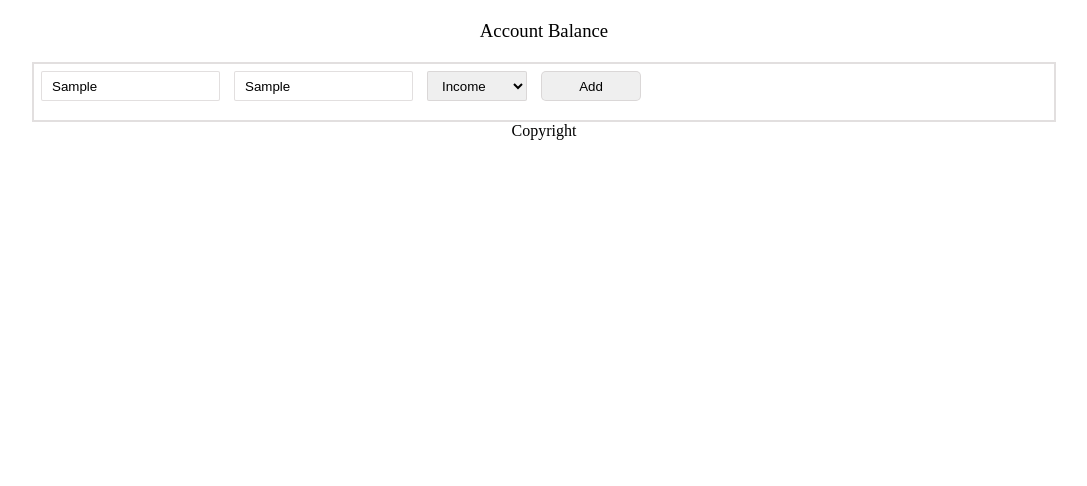
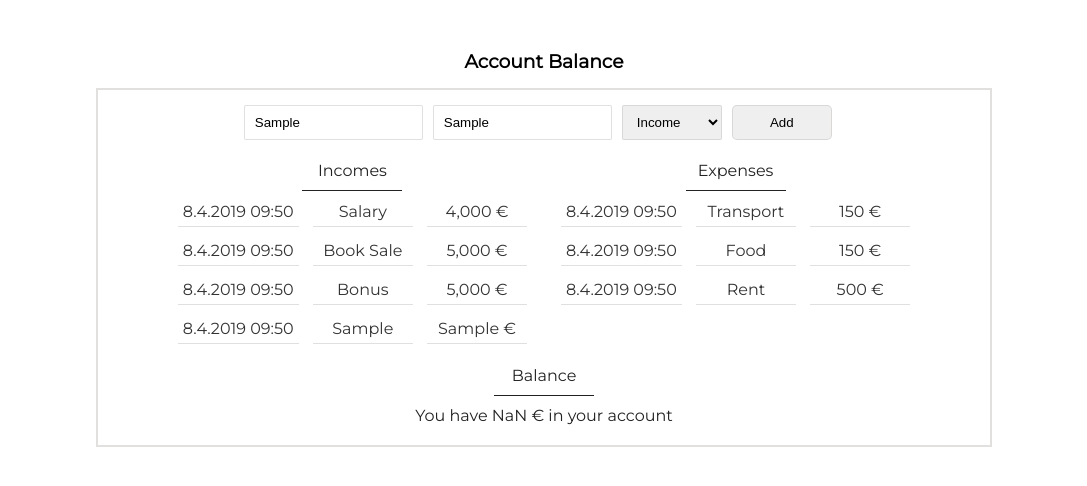
Before and after one commit to ghimirekunji/account-balance-js, a plain HTML site: page index.html in a window 1280 px wide. Both pictures are taken after typing "Sample", "Sample" into the empty fields and a click on the button "Add". Shown: the whole page, without its empty margins (96-1183 px from the left). Drawn offline with Linux system fonts and the light colour scheme.

Commit message:
JavaScript files added

```diff
--- a/css/style.css
+++ b/css/style.css
@@ -1,10 +1,11 @@
+/*=== GENERAL ===*/
+
 *,
 *::before,
 *::after {
   box-sizing: border-box;
   margin: 0;
   padding: 0;
-  font-weight: 500;
 }
 
 :root {
@@ -12,21 +13,75 @@
   --border-color: rgba(198, 191, 191, 0.5);
 }
 
-h3 {
-  text-align: center;
-  margin: 20px auto;
+body {
+  font-family: 'Montserrat', sans-serif;
 }
 
-.flex-container {
-  width: 80%;
+/*===HEADER===*/
+
+header {
+  margin-top: 50px;
+  margin-bottom: 15px;
+  text-align: center;
+  font-weight: 400;
+}
+
+/*=== INPUT FIELD SECTION ===*/
+
+.input-fields {
+  display: flex;
+  flex-wrap: wrap;
+  width: 70%;
+  margin: auto;
+}
+
+.input-fields > div {
+  padding: 5px;
+}
+
+input,
+select {
+  height: 35px;
+  text-indent: 10px;
+  border-radius: 2px;
+  outline: none;
+  border: 1px solid var(--border-color);
+}
+
+select {
+  width: 100px;
+}
+
+button {
+  width: 100px;
+  height: 35px;
+  border-radius: 5px;
+  outline: none;
+  border: 1px solid var(--border-color);
+}
+
+/* Feedback if fields are empty */
+
+small {
+  margin: auto;
+  color: rgba(241, 43, 43, 0.75);
+  text-align: center;
+}
+
+/*== Account balance wrapper ===*/
+
+.account-wrapper {
+  width: 70%;
   display: flex;
   flex-direction: column;
   justify-content: center;
   border: 2px solid var(--border-color);
   margin: auto;
   color: var(--color);
+  padding: 10px;
 }
 
+/* incomes and expenses */
 .transactions {
   display: flex;
   flex-wrap: wrap;
@@ -39,6 +94,16 @@ h3 {
   margin: 3px;
 }
 
+span {
+  display: inline-block;
+  min-width: 100px;
+  text-align: center;
+  border-bottom: 1px solid var(--border-color);
+  margin: auto 5px;
+  padding: 5px;
+}
+
+/* balance */
 .balance {
   width: 80%;
   margin: auto;
@@ -48,69 +113,17 @@ h3 {
 .title {
   font-weight: 500;
   padding: 5px;
-  border-bottom: 1px solid #666;
-}
-
-button {
-  width: 100px;
-  height: 30px;
-  border-radius: 5px;
-  outline: none;
-  border: 1px solid var(--border-color);
-}
-
-.input-fields {
-  display: flex;
-  flex-wrap: wrap;
-}
-
-.input-fields > div {
-  margin: 2px;
-  padding: 5px;
-}
-
-input,
-select {
-  height: 30px;
-  text-indent: 10px;
-  border-radius: 2px;
-  outline: none;
-  border: 1px solid var(--border-color);
-}
-
-select {
-  width: 100px;
-}
-
-span {
-  display: inline-block;
-  min-width: 100px;
+  border-bottom: 1px solid #222;
+  color: #444;
   text-align: center;
-  border-bottom: 1px solid var(--border-color);
-  margin: auto 5px;
-  padding: 5px;
-}
-
-h5 {
-  text-align: center;
-  margin: 10px;
-}
-
-h6 {
-  text-align: center;
-}
-
-small {
-  margin-left: 100px;
-  color: rgba(241, 43, 43, 0.75);
+  font-weight: 100;
+  color: #222;
+  padding: 10px;
 }
 
 p {
   text-align: center;
   font-weight: 100;
-  color: #555;
+  color: #222;
   padding: 10px;
 }
-footer {
-  text-align: center;
-}
--- a/index.html
+++ b/index.html
@@ -4,18 +4,19 @@
     <meta charset="UTF-8" />
     <meta name="viewport" content="width=device-width, initial-scale=1.0" />
     <meta http-equiv="X-UA-Compatible" content="ie=edge" />
+    <link
+      href="https://fonts.googleapis.com/css?family=Montserrat|Roboto"
+      rel="stylesheet"
+    />
     <link rel="stylesheet" href="./css/style.css" />
     <title>Account Balance</title>
   </head>
 
   <body>
     <header>
-      <div>
       <h3>Account Balance</h3>
-      </div>
     </header>
-    <main>
-      <div class="flex-container">
+    <div class="account-wrapper">
       <div class="input-fields">
         <div class="form-field">
           <input type="text" class="description" placeholder="Description" />
@@ -41,10 +42,8 @@
       </div>
       <div class="balance-wrapper balance"></div>
     </div>
-    </main>
-    <footer>
-      Copyright
-    </footer>
+    <script src="./js/display-date-time.js"></script>
+    <script src="./js/random-id.js"></script>
     <script src="./js/main.js"></script>
   </body>
 </html>
--- /dev/null
+++ b/js/display-date-time.js
@@ -0,0 +1,19 @@
+const displayDateTime = () => {
+  let now = new Date();
+  let year = now.getFullYear();
+  let month = now.getMonth() + 1;
+  let date = now.getDate();
+  let hours = now.getHours();
+  let minutes = now.getMinutes();
+  if (hours < 10) {
+    hours = '0' + hours;
+  }
+  if (minutes < 10) {
+    minutes = '0' + minutes;
+  }
+
+  let dateMonthYear = date + '.' + month + '.' + year;
+  let time = hours + ':' + minutes;
+  let fullTime = dateMonthYear + ' ' + time;
+  return fullTime;
+};
--- a/js/main.js
+++ b/js/main.js
@@ -0,0 +1,146 @@
+const account = {
+  firstName: 'Asabeneh',
+  lastName: 'Yetayeh',
+  elements: {
+    description: document.querySelector('.description'),
+    amount: document.querySelector('.amount'),
+    select: document.querySelector('select'),
+    button: document.querySelector('button'),
+    incomesWrapper: document.querySelector('.incomes-wrapper'),
+    expensesWrapper: document.querySelector('.expenses-wrapper'),
+    balanceWrapper: document.querySelector('.balance-wrapper'),
+    feedback: document.querySelector('.feedback'),
+    type: 'income',
+  },
+  incomes: [
+    {
+      id: randomId(),
+      time: displayDateTime(),
+      description: 'Salary',
+      amount: 4000,
+    },
+    {
+      id: randomId(),
+      time: displayDateTime(),
+      description: 'Book Sale',
+      amount: 5000,
+    },
+    {
+      id: randomId(),
+      time: displayDateTime(),
+      description: 'Bonus',
+      amount: 5000,
+    },
+  ],
+  expenses: [
+    {
+      id: randomId(),
+      time: displayDateTime(),
+      description: 'Transport',
+      amount: 150,
+    },
+    {
+      id: randomId(),
+      time: displayDateTime(),
+      description: 'Food',
+      amount: 150,
+    },
+    {
+      id: randomId(),
+      time: displayDateTime(),
+      description: 'Rent',
+      amount: 500,
+    },
+  ],
+  addTransaction: function(description, amount, type = 'income') {
+    if (description === '' || amount === '') {
+      this.elements.feedback.textContent =
+        'Description and amount field is required';
+      setTimeout(() => {
+        this.elements.feedback.textContent = '';
+      }, 2500);
+      return;
+    }
+    if (type === 'income') {
+      this.incomes.push({
+        id: randomId(),
+        time: displayDateTime(),
+        description,
+        amount,
+      });
+      localStorage.setItem('incomes', JSON.stringify(this.incomes));
+    } else {
+      this.expenses.push({
+        id: randomId(),
+        time: displayDateTime(),
+        description,
+        amount,
+      });
+      localStorage.setItem('expenses', JSON.stringify(this.expenses));
+    }
+  },
+  total: function(type) {
+    let sum = 0;
+    let transactions = type === 'income' ? this.incomes : this.expenses;
+    transactions.forEach(transaction => (sum += Number(transaction.amount)));
+    return sum;
+  },
+  calculateBalance: function() {
+    let balance = this.total('income') - this.total('expense');
+    return balance;
+  },
+  createContent: function({time, description, amount}) {
+    return `<div class="transaction">
+            <span>${time}</span>
+            <span>${description}</span>
+            <span>${amount.toLocaleString()} €</span>
+            </div>`;
+  },
+  showUI: function() {
+    let that = this;
+    let incomeContent = `<div><span class="title">Incomes</span></div>`;
+    let expenseContent = `<div><span class="title">Expenses</span></div>`;
+    let balance = this.calculateBalance();
+    let balanceConent = `<div>
+    <span class="title">Balance</span>
+    <p>You have ${balance.toLocaleString()} € in your account</p>
+    </div>`;
+    let incomes =
+      localStorage.getItem('incomes') === null
+        ? this.incomes
+        : JSON.parse(localStorage.getItem('incomes'));
+    let expenses =
+      localStorage.getItem('expenses') === null
+        ? this.expenses
+        : JSON.parse(localStorage.getItem('expenses'));
+    incomes.forEach(income => (incomeContent += that.createContent(income)));
+    expenses.forEach(
+      expense => (expenseContent += that.createContent(expense))
+    );
+    incomesWrapper.innerHTML = incomeContent;
+    expensesWrapper.innerHTML = expenseContent;
+    balanceWrapper.innerHTML = balanceConent;
+  },
+};
+
+let {
+  description,
+  amount,
+  button,
+  type,
+  select,
+  incomesWrapper,
+  expensesWrapper,
+  balanceWrapper,
+} = account.elements;
+select.addEventListener('click', e => {
+  let index = e.target.options.selectedIndex;
+  type = e.target.options[index].value;
+});
+
+button.addEventListener('click', () => {
+  account.addTransaction(description.value, amount.value, type);
+  account.showUI();
+});
+
+account.showUI();
--- /dev/null
+++ b/js/random-id.js
@@ -0,0 +1,12 @@
+const randomId = () => {
+  const numbersLetters = '0123456789abcdefghijklmnopqrstuvwzyzABCDEFGHIJKLMNOPQRSTUVWXYZ'.split(
+    ''
+  );
+  let randId = '';
+  let randIndex;
+  for (let i = 0; i < 6; i++) {
+    randIndex = Math.floor(Math.random() * numbersLetters.length);
+    randId += numbersLetters[randIndex];
+  }
+  return randId;
+};
```
Lines whose indentation alone changed are shown as unchanged.
